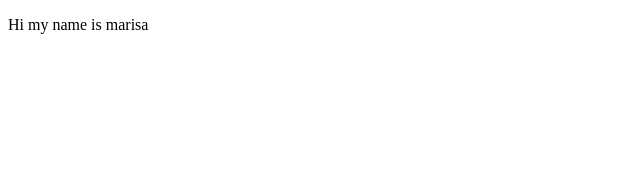
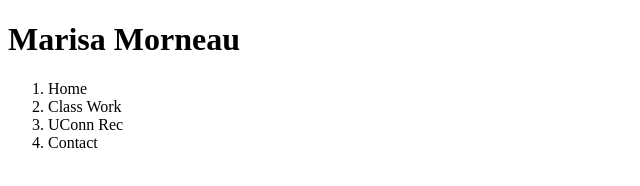
Before and after one commit to marisamorneau/marisamorneau.github.io, a plain HTML site: page index.html in a window 1280 px wide. Shown: the whole page, without its empty margins (0-640 px from the left). Drawn offline with Linux system fonts and the light colour scheme.

Commit message:
Update index.html

```diff
--- a/index.html
+++ b/index.html
@@ -7,6 +7,19 @@
     <title>My website</title>
 </head>
 <body>
-    <p>Hi my name is marisa</p>
+    <header>
+        <h1>Marisa Morneau</h1>
+    </header>
+    <nav>
+        <ol>
+            <li>Home</li>
+            <li>Class Work</li>
+            <li>UConn Rec</li>
+            <li>Contact</li>
+        </ol>
+    </nav>
+    <section class="about">
+
+    </section>
 </body>
 </html>
```
